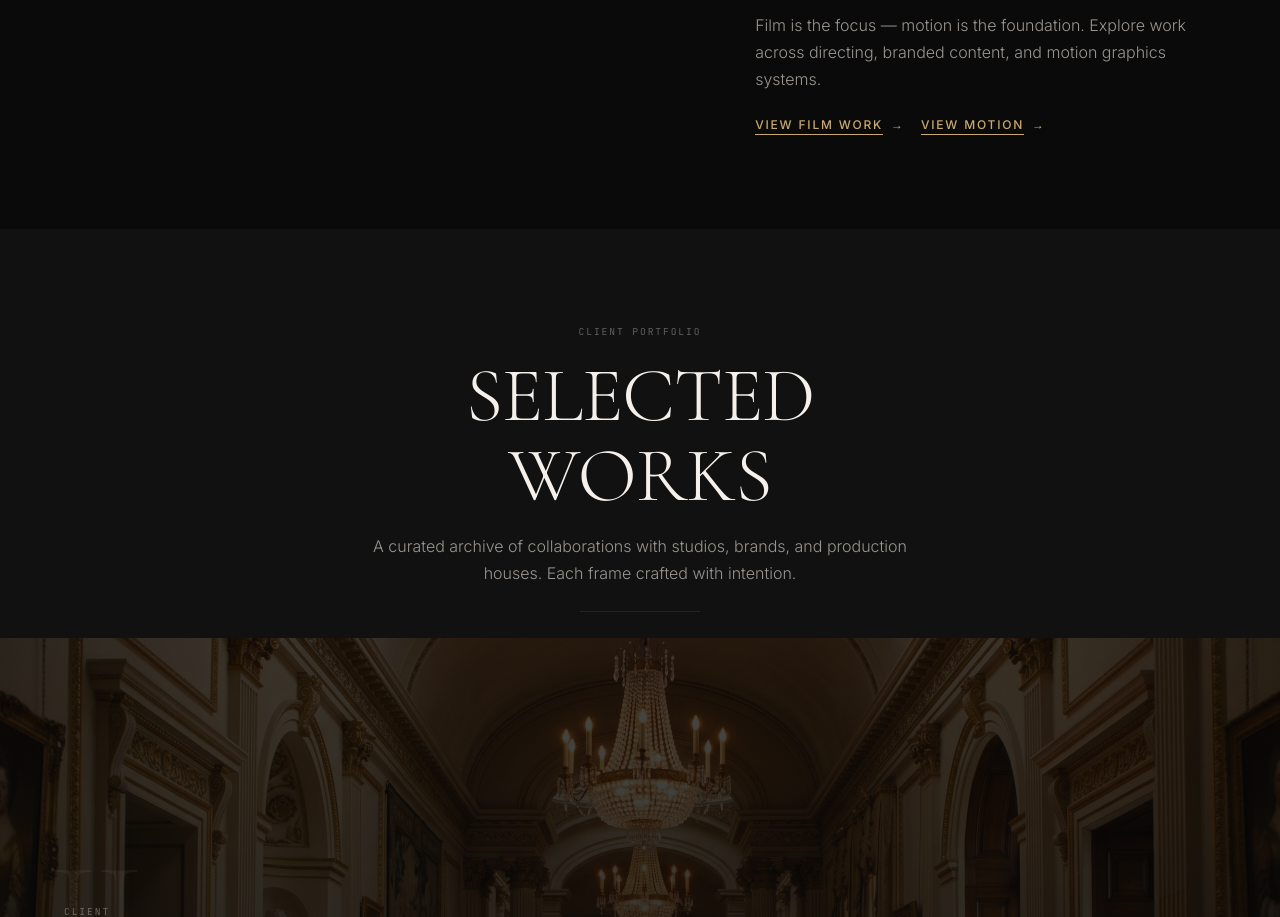
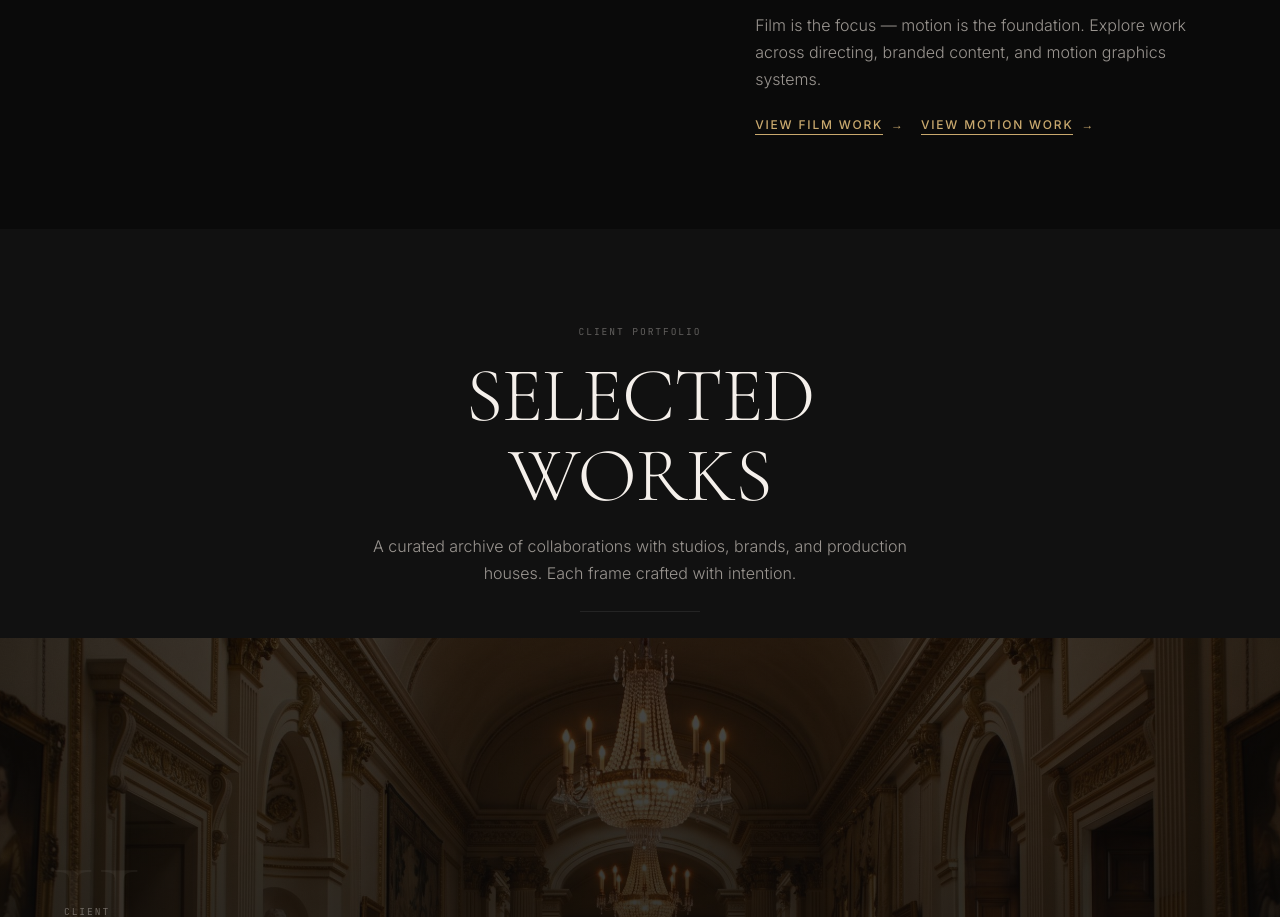
Before and after one commit to lanrcaz/TheRcazFrames, a React (Vite) app: page / in a window 1280 px wide. Shown: the part 1400-2317 px from the top of the page. Built offline with nearby package versions, Linux system fonts and the light colour scheme.

Commit message:
fix: all home page links - /motion→/animation, scroll-to-top on all links, singular form

```diff
--- a/src/sections/CTABand.tsx
+++ b/src/sections/CTABand.tsx
@@ -75,6 +75,7 @@ export default function CTABand() {
           {/* Circle button */}
           <Link
             to="/contact"
+            onClick={() => window.scrollTo(0, 0)}
             className="flex items-center justify-center w-[72px] h-[72px] rounded-full border transition-all duration-300 hover:border-[#C9A96E] hover:scale-105 shrink-0 mx-4"
             style={{ borderColor: 'var(--color-border)' }}
           >
--- a/src/sections/ClientCarousel.tsx
+++ b/src/sections/ClientCarousel.tsx
@@ -362,6 +362,7 @@ function ClientSlide({
             >
               <Link
                 to="/clients"
+                onClick={() => window.scrollTo(0, 0)}
                 className="group inline-flex items-center gap-2 font-body text-xs font-medium tracking-[0.15em] uppercase text-[#C9A96E] transition-colors duration-300 hover:text-[#D4B87A]"
               >
                 <span className="relative">
--- a/src/sections/DisciplineSplit.tsx
+++ b/src/sections/DisciplineSplit.tsx
@@ -202,6 +202,7 @@ function DisciplineCard({
         </p>
         <Link
           to={ctaLink}
+          onClick={() => window.scrollTo(0, 0)}
           className="group/link inline-flex items-center gap-2 font-body text-xs font-medium tracking-[0.15em] uppercase text-[#C9A96E] transition-colors duration-300 hover:text-[#D4B87A]"
         >
           <span className="relative">
--- a/src/sections/FeaturedWork.tsx
+++ b/src/sections/FeaturedWork.tsx
@@ -241,6 +241,7 @@ function BothContent() {
       <div className="mt-6 flex flex-col sm:flex-row gap-4">
         <Link
           to="/film"
+          onClick={() => window.scrollTo(0, 0)}
           className="group inline-flex items-center gap-2 font-body text-xs font-medium tracking-[0.15em] uppercase text-[#C9A96E] transition-colors duration-300 hover:text-[#D4B87A]"
         >
           <span className="relative">
@@ -250,11 +251,12 @@ function BothContent() {
           <span className="transition-transform duration-300 group-hover:translate-x-1">&rarr;</span>
         </Link>
         <Link
-          to="/motion"
+          to="/animation"
+          onClick={() => window.scrollTo(0, 0)}
           className="group inline-flex items-center gap-2 font-body text-xs font-medium tracking-[0.15em] uppercase text-[#C9A96E] transition-colors duration-300 hover:text-[#D4B87A]"
         >
           <span className="relative">
-            VIEW MOTION
+            VIEW MOTION WORK
             <span className="absolute -bottom-0.5 left-0 h-[1px] w-full bg-[#C9A96E] origin-left scale-x-100 group-hover:scale-x-100 transition-transform duration-300" />
           </span>
           <span className="transition-transform duration-300 group-hover:translate-x-1">&rarr;</span>
```
